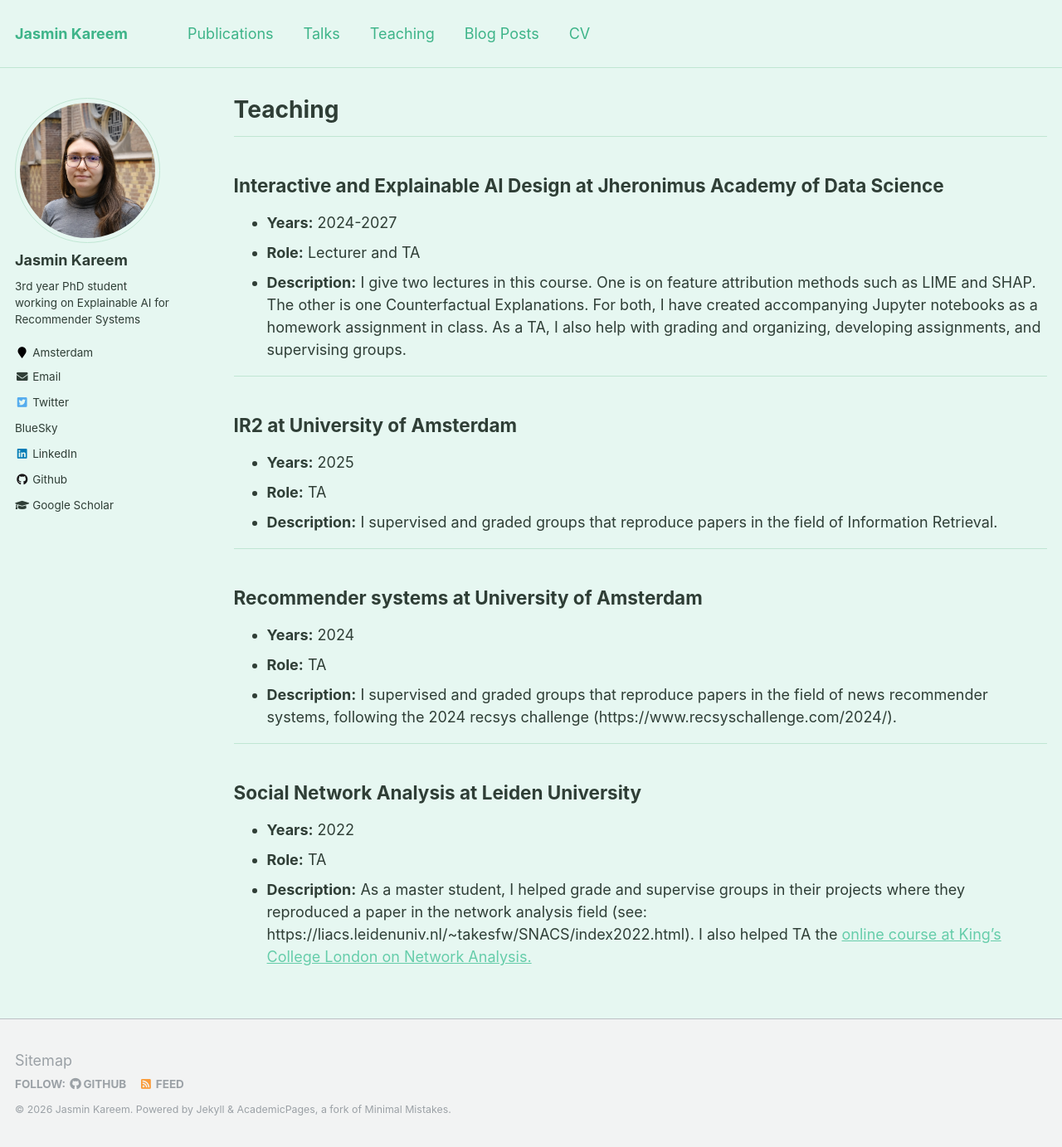
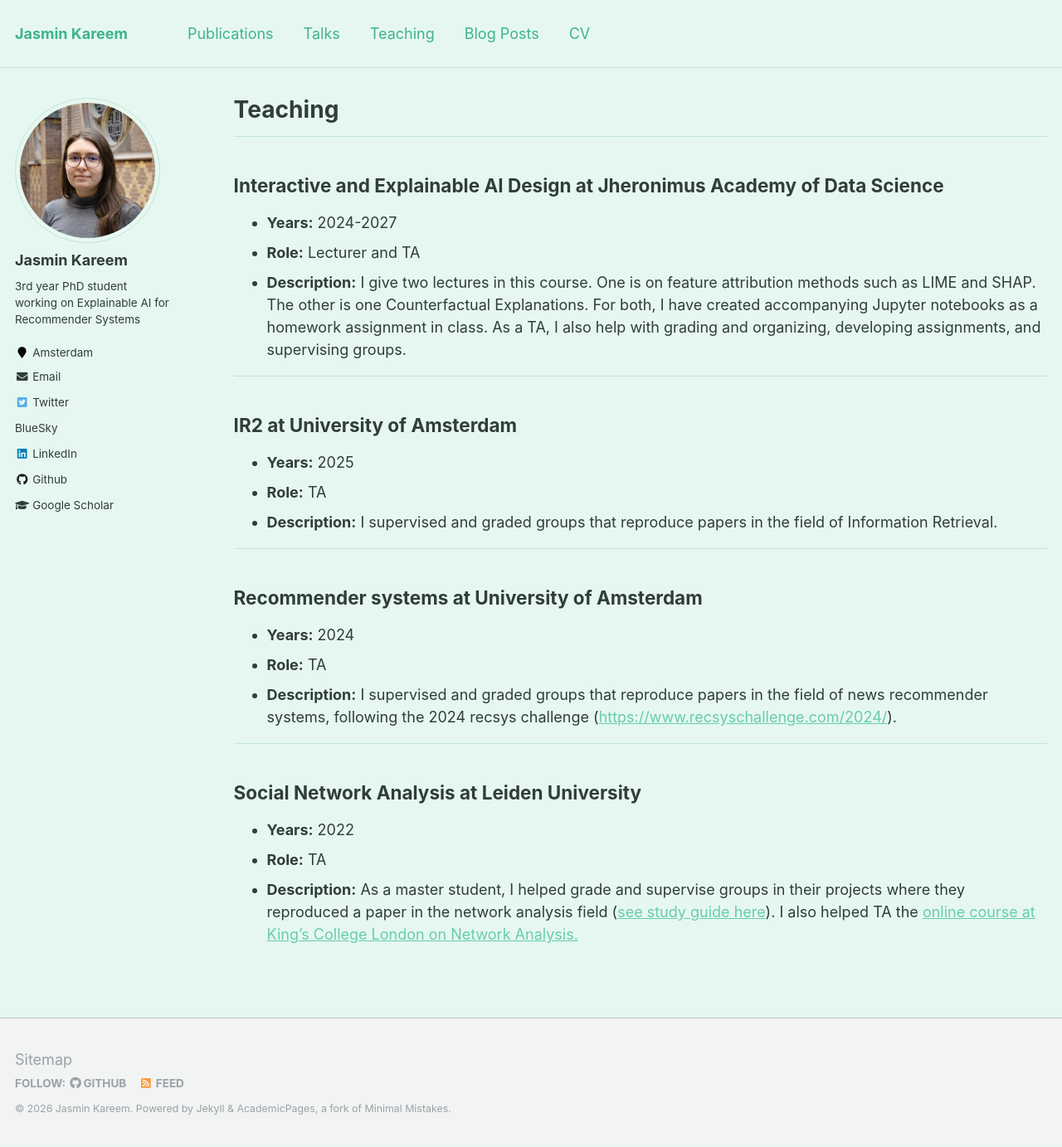
Before and after one commit to jasminkareem/jasminkareem.github.io, a Jekyll site: the page built from _pages/teaching.md, in a window 1280 px wide and 1383 px high. Shown: the whole window at 83% size. Built offline with Jekyll 4.4.1, drawn with Linux system fonts in a browser that asks for light colours.

Commit message:
Update teaching.md

```diff
--- a/_pages/teaching.md
+++ b/_pages/teaching.md
@@ -28,11 +28,11 @@ author_profile: true
 ## Recommender systems at University of Amsterdam
 * **Years:** 2024
 * **Role:** TA
-* **Description:** I supervised and graded groups that reproduce papers in the field of news recommender systems, following the 2024 recsys challenge (https://www.recsyschallenge.com/2024/).
+* **Description:** I supervised and graded groups that reproduce papers in the field of news recommender systems, following the 2024 recsys challenge ([https://www.recsyschallenge.com/2024/](https://www.recsyschallenge.com/2024/)).
 
 ---
 
 ## Social Network Analysis at Leiden University
 * **Years:** 2022
 * **Role:** TA
-* **Description:** As a master student, I helped grade and supervise groups in their projects where they reproduced a paper in the network analysis field (see: https://liacs.leidenuniv.nl/~takesfw/SNACS/index2022.html). I also helped TA the [online course at King's College London on Network Analysis.](https://liss-dtp.ac.uk/wp-content/uploads/2023/09/LISS238-Social-Network-Analysis-_-TP.pdf)
+* **Description:** As a master student, I helped grade and supervise groups in their projects where they reproduced a paper in the network analysis field ([see study guide here](https://liacs.leidenuniv.nl/~takesfw/SNACS/index2022.html)). I also helped TA the [online course at King's College London on Network Analysis.](https://liss-dtp.ac.uk/wp-content/uploads/2023/09/LISS238-Social-Network-Analysis-_-TP.pdf)
```
